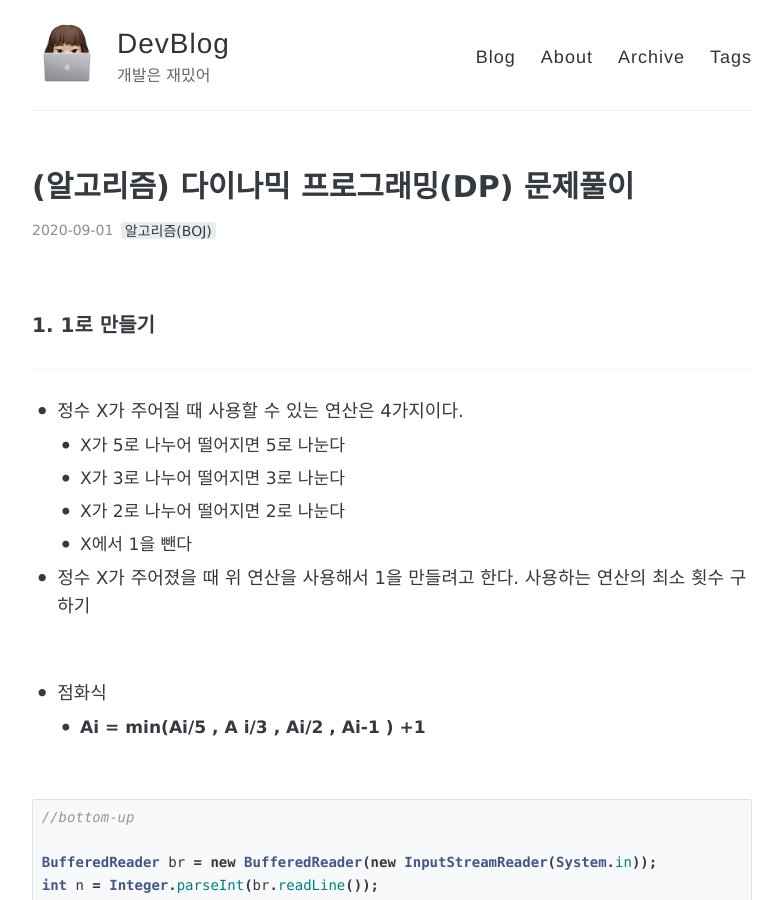
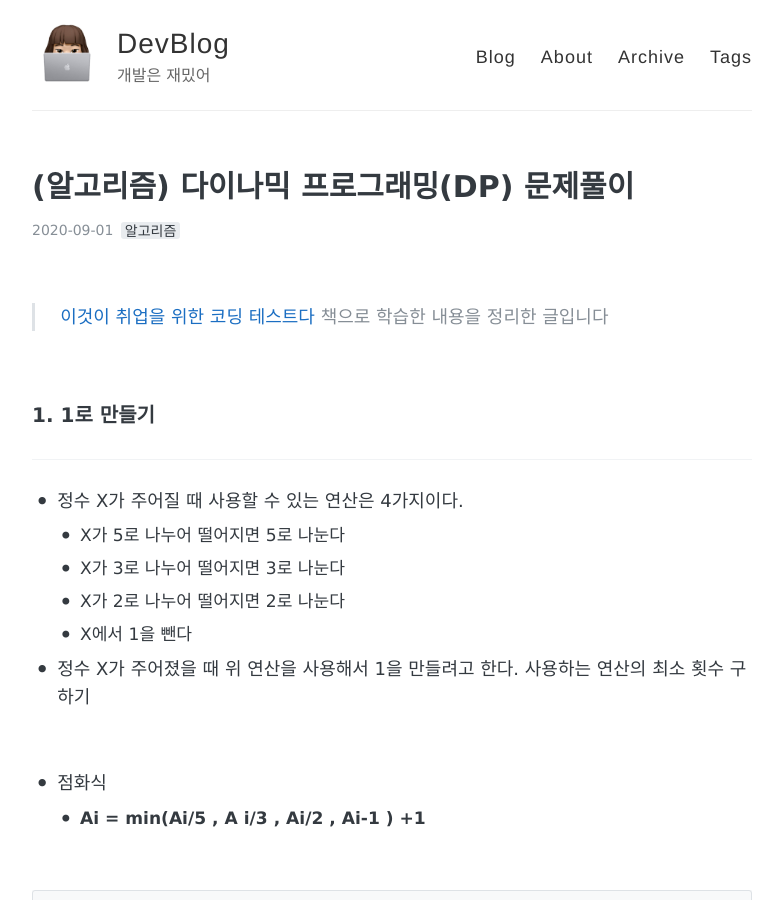
Before and after one commit to zoe0-0/blog, a Jekyll site: the page built from _posts/2020-09-01-DP_Alogorithm.md, in a window 1280 px wide and 900 px high. Shown: the whole window, without its empty margins (248-1031 px from the left). Built offline with Jekyll 4.4.1, drawn with Linux system fonts in a browser that asks for light colours; comment, search, counter and statistics services are not loaded.

Commit message:
Add new post

```diff
--- a/_posts/2020-09-01-DP_Alogorithm.md
+++ b/_posts/2020-09-01-DP_Alogorithm.md
@@ -2,8 +2,12 @@
 layout: post
 title: (알고리즘) 다이나믹 프로그래밍(DP) 문제풀이
 tags:
-  - 알고리즘(BOJ)
+  - 알고리즘
 ---
+
+<br>
+
+> [이것이 취업을 위한 코딩 테스트다](http://www.yes24.com/Product/Goods/91433923) 책으로 학습한 내용을 정리한 글입니다
 
 <br>
 
```
